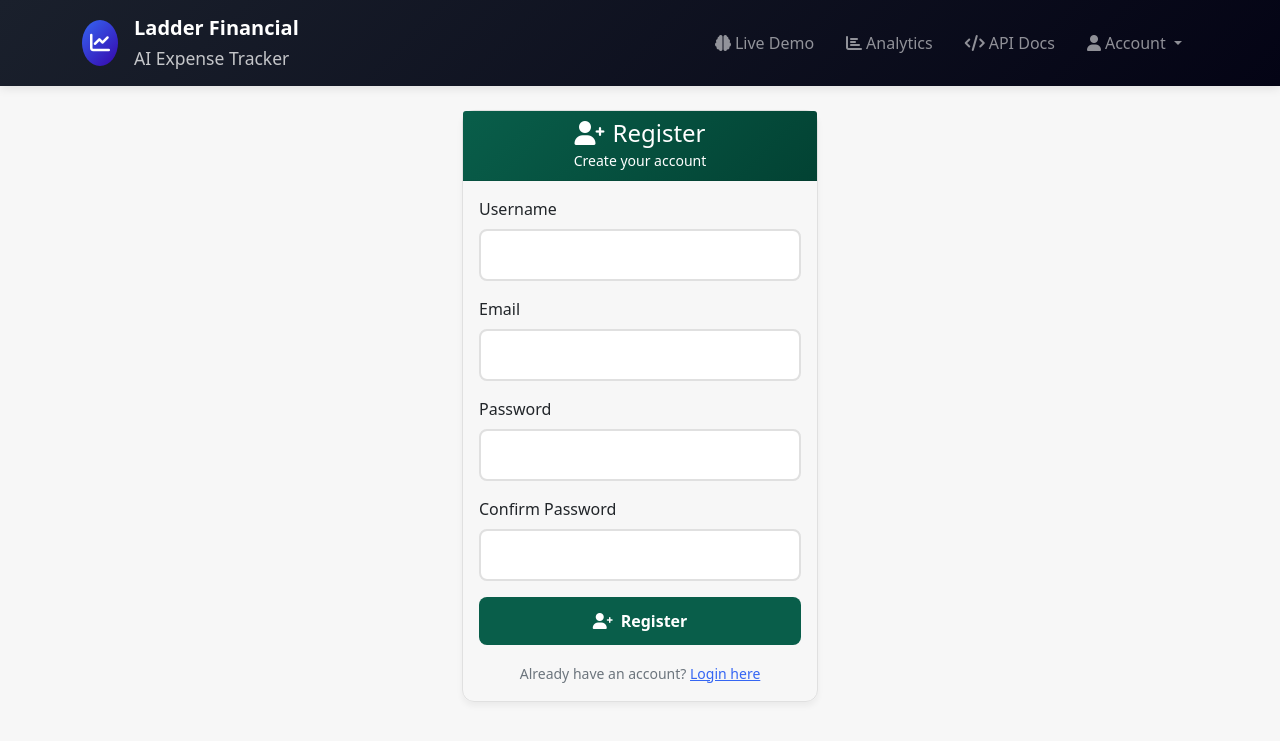
After one commit to jeffasante/expense-tracker-ai, a Django app: template backend/demo/templates/demo/register.html in a window 1280 px wide. The commit adds this page. Shown: the top 741 px of the page. Run offline with Django 4.2, Linux system fonts and the light colour scheme; the template is opened without the code that fills it, so the values that code supplies are empty.

Commit message:
feat: Complete authentication system for demo
- Added login and registration pages with Ladder branding
- JWT token storage in localStorage
- Dynamic navbar showing user state
- Automatic redirection after login/register
- Logout functionality
- Professional form validation and error handling
- Seamless integration with existing demo interface

```diff
--- a/backend/demo/templates/demo/base.html
+++ b/backend/demo/templates/demo/base.html
@@ -25,6 +25,16 @@
                 <a class="nav-link px-3" href="{% url 'demo_home' %}"><i class="fas fa-brain me-1"></i>Live Demo</a>
                 <a class="nav-link px-3" href="{% url 'demo_analytics' %}"><i class="fas fa-chart-bar me-1"></i>Analytics</a>
                 <a class="nav-link px-3" href="/api/docs/" target="_blank"><i class="fas fa-code me-1"></i>API Docs</a>
+                <div class="nav-item dropdown">
+                    <a class="nav-link dropdown-toggle px-3" href="#" id="userDropdown" role="button" data-bs-toggle="dropdown">
+                        <i class="fas fa-user me-1"></i><span id="navUsername">Account</span>
+                    </a>
+                    <ul class="dropdown-menu">
+                        <li id="loginLink"><a class="dropdown-item" href="{% url 'demo_login' %}"><i class="fas fa-sign-in-alt me-2"></i>Login</a></li>
+                        <li id="registerLink"><a class="dropdown-item" href="{% url 'demo_register' %}"><i class="fas fa-user-plus me-2"></i>Register</a></li>
+                        <li id="logoutLink" class="d-none"><a class="dropdown-item" href="#" onclick="logout()"><i class="fas fa-sign-out-alt me-2"></i>Logout</a></li>
+                    </ul>
+                </div>
             </div>
         </div>
     </nav>
@@ -35,6 +45,31 @@
 
     <script src="https://cdn.jsdelivr.net/npm/bootstrap@5.1.3/dist/js/bootstrap.bundle.min.js"></script>
     <script src="https://cdn.jsdelivr.net/npm/chart.js"></script>
+    <script>
+        // Check authentication state
+        function checkAuth() {
+            const token = localStorage.getItem('access_token');
+            const userData = localStorage.getItem('user_data');
+
+            if (token && userData) {
+                const user = JSON.parse(userData);
+                document.getElementById('navUsername').textContent = user.username;
+                document.getElementById('loginLink').classList.add('d-none');
+                document.getElementById('registerLink').classList.add('d-none');
+                document.getElementById('logoutLink').classList.remove('d-none');
+            }
+        }
+
+        function logout() {
+            localStorage.removeItem('access_token');
+            localStorage.removeItem('refresh_token');
+            localStorage.removeItem('user_data');
+            window.location.href = '/demo/login/';
+        }
+
+        // Check auth on page load
+        document.addEventListener('DOMContentLoaded', checkAuth);
+    </script>
     {% block scripts %}{% endblock %}
 </body>
 </html>
--- /dev/null
+++ b/backend/demo/templates/demo/register.html
@@ -0,0 +1,111 @@
+{% extends 'demo/base.html' %}
+
+{% block title %}Register - Ladder Financial{% endblock %}
+
+{% block content %}
+<div class="row justify-content-center">
+    <div class="col-md-6 col-lg-4">
+        <div class="ladder-card">
+            <div class="card-header ladder-gradient-secondary text-white text-center">
+                <h4 class="mb-0"><i class="fas fa-user-plus me-2"></i>Register</h4>
+                <small class="opacity-90">Create your account</small>
+            </div>
+            <div class="card-body">
+                <form id="registerForm">
+                    <div class="mb-3">
+                        <label for="username" class="form-label">Username</label>
+                        <input type="text" class="ladder-input form-control" id="username" required>
+                    </div>
+                    <div class="mb-3">
+                        <label for="email" class="form-label">Email</label>
+                        <input type="email" class="ladder-input form-control" id="email" required>
+                    </div>
+                    <div class="mb-3">
+                        <label for="password" class="form-label">Password</label>
+                        <input type="password" class="ladder-input form-control" id="password" required>
+                    </div>
+                    <div class="mb-3">
+                        <label for="password_confirm" class="form-label">Confirm Password</label>
+                        <input type="password" class="ladder-input form-control" id="password_confirm" required>
+                    </div>
+                    <button type="submit" class="ladder-btn-secondary w-100" id="registerBtn">
+                        <i class="fas fa-user-plus me-2"></i>Register
+                    </button>
+                </form>
+
+                <div id="registerError" class="alert alert-danger mt-3 d-none"></div>
+                <div id="registerSuccess" class="alert alert-success mt-3 d-none"></div>
+
+                <div class="text-center mt-3">
+                    <small class="text-muted">Already have an account? <a href="{% url 'demo_login' %}" class="text-ladder-primary">Login here</a></small>
+                </div>
+            </div>
+        </div>
+    </div>
+</div>
+{% endblock %}
+
+{% block scripts %}
+<script>
+document.getElementById('registerForm').addEventListener('submit', async function(e) {
+    e.preventDefault();
+
+    const registerBtn = document.getElementById('registerBtn');
+    const registerError = document.getElementById('registerError');
+    const registerSuccess = document.getElementById('registerSuccess');
+
+    const username = document.getElementById('username').value;
+    const email = document.getElementById('email').value;
+    const password = document.getElementById('password').value;
+    const password_confirm = document.getElementById('password_confirm').value;
+
+    if (password !== password_confirm) {
+        registerError.textContent = 'Passwords do not match.';
+        registerError.classList.remove('d-none');
+        return;
+    }
+
+    registerBtn.innerHTML = '<i class="fas fa-spinner fa-spin me-2"></i>Creating account...';
+    registerBtn.disabled = true;
+    registerError.classList.add('d-none');
+    registerSuccess.classList.add('d-none');
+
+    try {
+        const response = await fetch('/api/auth/register/', {
+            method: 'POST',
+            headers: {
+                'Content-Type': 'application/json',
+            },
+            body: JSON.stringify({ username, email, password, password_confirm })
+        });
+
+        const data = await response.json();
+
+        if (response.ok) {
+            // Store tokens
+            localStorage.setItem('access_token', data.access);
+            localStorage.setItem('refresh_token', data.refresh);
+            localStorage.setItem('user_data', JSON.stringify(data.user));
+
+            registerSuccess.textContent = 'Registration successful! Redirecting...';
+            registerSuccess.classList.remove('d-none');
+
+            // Redirect to demo
+            setTimeout(() => {
+                window.location.href = '/';
+            }, 1500);
+        } else {
+            const errorMsg = data.email?.[0] || data.username?.[0] || data.password?.[0] || 'Registration failed.';
+            registerError.textContent = errorMsg;
+            registerError.classList.remove('d-none');
+        }
+    } catch (error) {
+        registerError.textContent = 'Network error. Please try again.';
+        registerError.classList.remove('d-none');
+    }
+
+    registerBtn.innerHTML = '<i class="fas fa-user-plus me-2"></i>Register';
+    registerBtn.disabled = false;
+});
+</script>
+{% endblock %}
--- a/backend/demo/urls.py
+++ b/backend/demo/urls.py
@@ -3,6 +3,9 @@ from . import views
 
 urlpatterns = [
     path('', views.demo_home, name='demo_home'),
+    path('login/', views.demo_login, name='demo_login'),
+    path('register/', views.demo_register, name='demo_register'),
+    path('logout/', views.demo_logout, name='demo_logout'),
     path('categorize/', views.demo_categorize, name='demo_categorize'),
     path('analytics/', views.demo_analytics, name='demo_analytics'),
 ]
```
Also changed, not shown: backend/demo/templates/demo/login.html (added, +94 -0 lines), backend/demo/views.py (+13 -0 lines).
